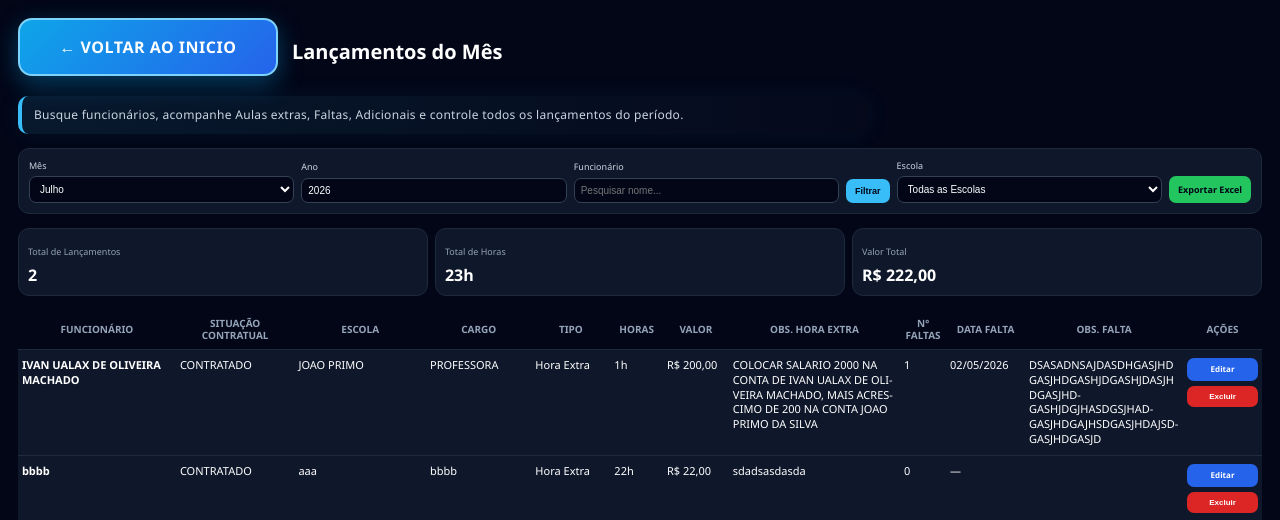
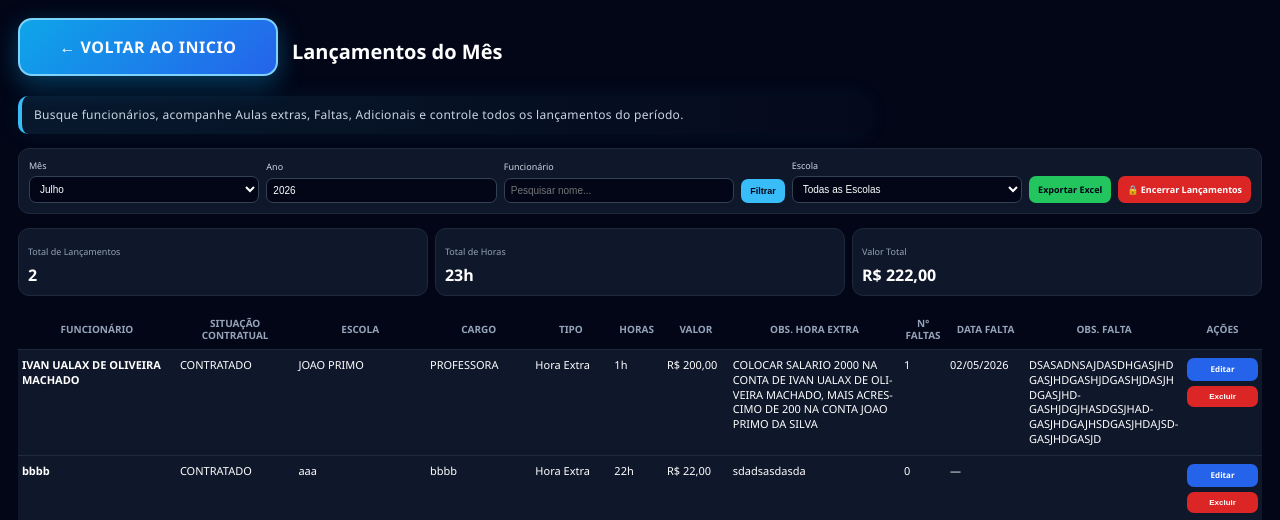
Before and after one commit to Ivan-Ualax/sistema-educacional, a Django app: page /lancamentos-mes/ in a window 1280 px wide. Shown: the top 520 px of the page. Run offline with Django 5.2, Linux system fonts and the light colour scheme; a user stored in the database is signed in; data comes from the database, SQL or seed files in the repository.

Commit message:
Restaura botao de encerramento

```diff
--- a/funcionarios/templates/lancamentos_mes.html
+++ b/funcionarios/templates/lancamentos_mes.html
@@ -1556,6 +1556,20 @@
         >
             Exportar Excel
         </a>
+
+        {% if lancamentos and not mes_encerrado %}
+
+        <a
+            class="btn-encerrar"
+            href="{% url 'encerrar_lancamentos_mes' %}?mes={{ mes }}&ano={{ ano }}"
+            onclick="return confirm(
+                'Deseja realmente encerrar todos os lançamentos de {{ mes }}/{{ ano }}? Após o encerramento, eles não poderão ser editados ou excluídos.'
+            );"
+        >
+            🔒 Encerrar Lançamentos
+        </a>
+
+        {% endif %}
 
 
 
```
